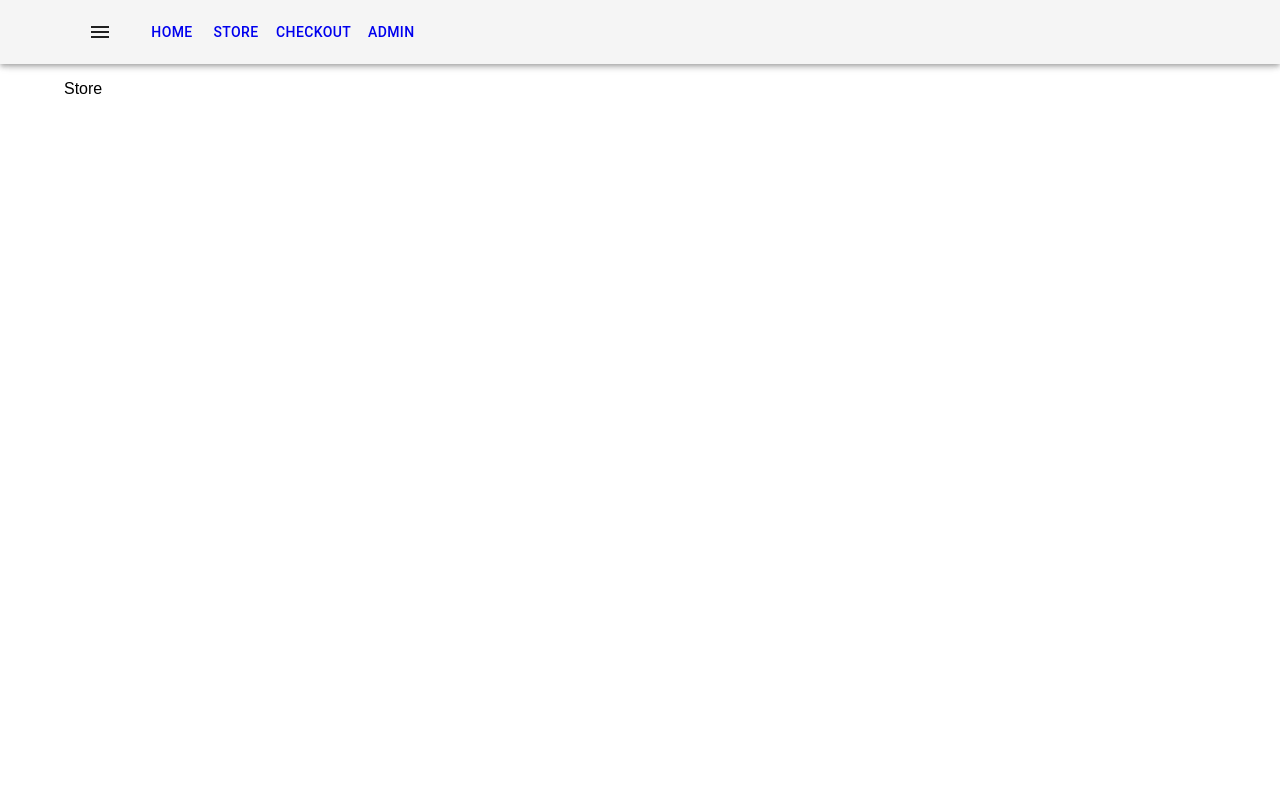
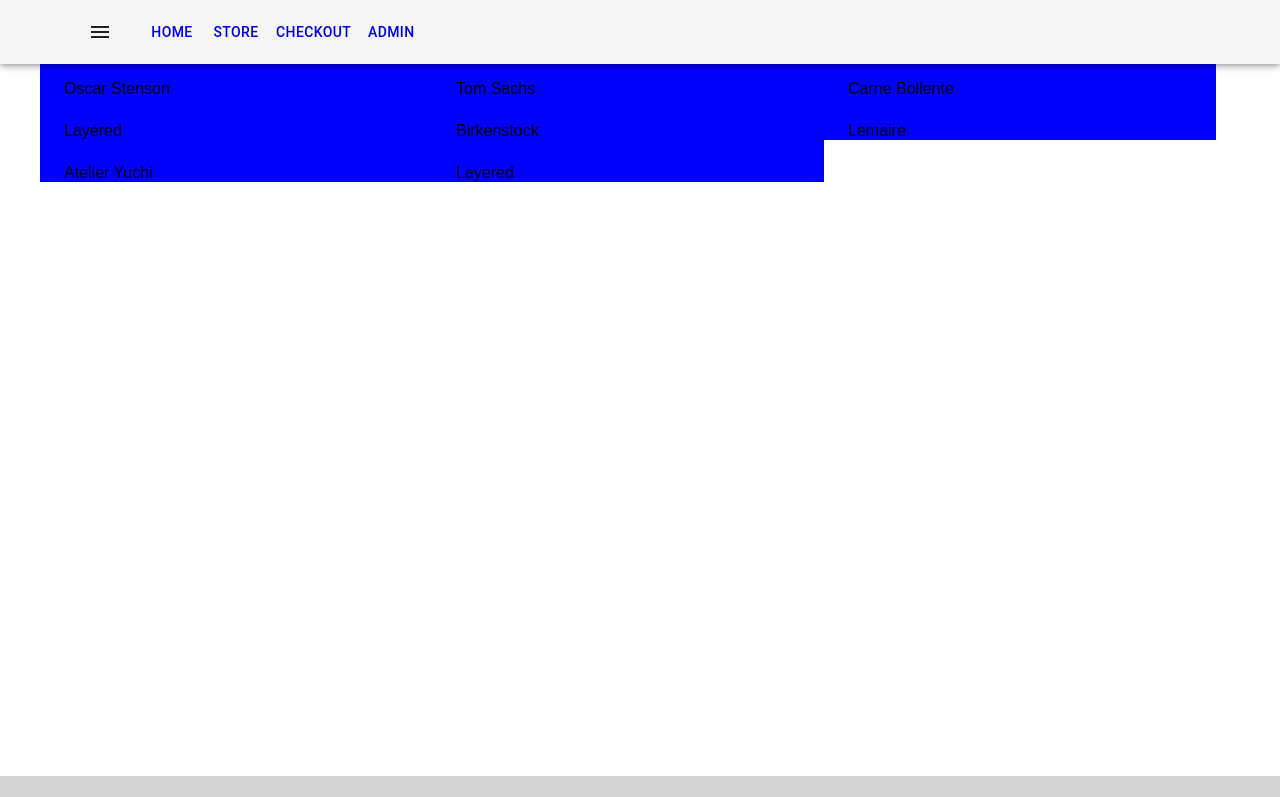
Before and after one commit to Zaai90/Webbshop-med-React, a React (Vite) app: page /store in a window 1280 px wide. Shown: the top 797 px of the page. Built offline with nearby package versions, Linux system fonts and the light colour scheme.

Commit message:
setup basic grid

```diff
--- a/src/pages/Store.tsx
+++ b/src/pages/Store.tsx
@@ -1,9 +1,23 @@
+import { Grid } from "@mui/material";
+import { Box } from "@mui/system";
+import { useState } from "react";
 import MainContent from "../components/MainContent";
+import { products as procutsArr, Product } from "../ProductData";
 
 const Store = () => {
+  const [products, setProduct] = useState<Product[]>(procutsArr);
+
   return (
     <MainContent>
-      <div>Store</div>
+      <Box sx={{ flexGrow: 1 }}>
+        <Grid container spacing={3}>
+          {products.map((productCard) => (
+            <Grid bgcolor={"blue"} item xs={6} md={4}>
+              {productCard.designer}
+            </Grid>
+          ))}
+        </Grid>
+      </Box>
     </MainContent>
   );
 };
```
